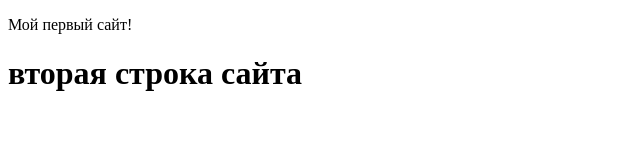
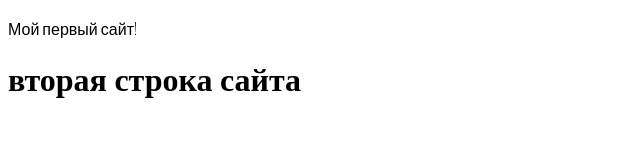
Before and after one commit to WebHeroSchool/Olga, a plain HTML site: page index.html in a window 1280 px wide. Shown: the whole page, without its empty margins (0-640 px from the left). Drawn offline with nearby package versions, Linux system fonts and the light colour scheme.

Commit message:
добавление стилей

```diff
--- a/index.html
+++ b/index.html
@@ -5,8 +5,8 @@
     <title>Мой первый сайт</title>
     <link rel="stylesheet" href="./styles.css">
   </head>
-  <body>
-    <p>Мой первый сайт!</p>
-	    <h1>вторая строка сайта</h1>
+  <body class="body">
+    <p class="body__text">Мой первый сайт!</p>
+	    <h1 class="body__text_subtitle">вторая строка сайта</h1>
   </body>
 </html>
```
